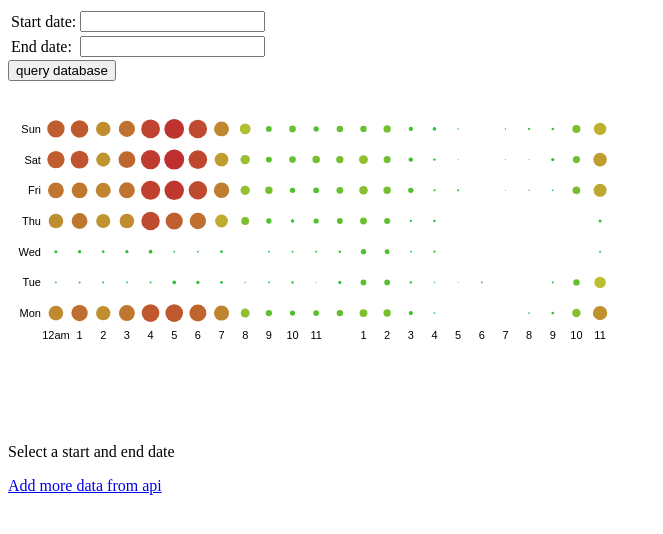
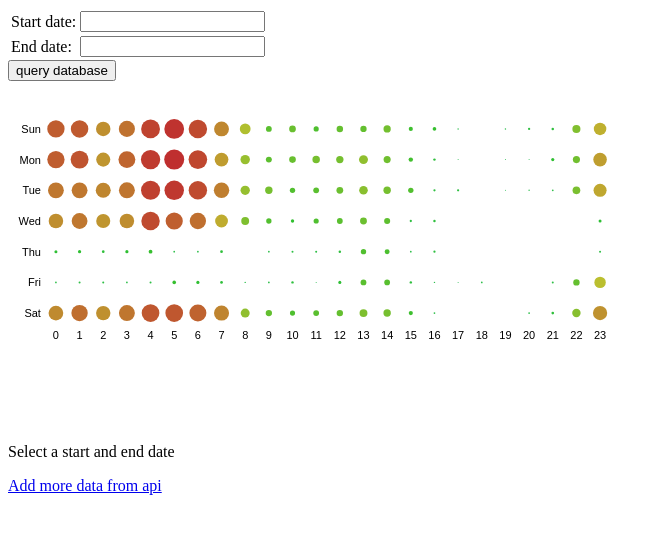
Before and after one commit to somair/djangolytics, a Django app: page /dot_chart in a window 1280 px wide. Shown: the top 534 px of the page, without its empty margins (0-663 px from the left). Run offline with Django 3.2, Linux system fonts and the light colour scheme; the visitor is signed in with stand-in values (Sample User, id 1).

Commit message:
Tweaked labels

```diff
--- a/googleAnalytics/templates/googleAnalytics/dot_chart.html
+++ b/googleAnalytics/templates/googleAnalytics/dot_chart.html
@@ -11,8 +11,8 @@ window.onload = function () {
         xs = [0, 1, 2, 3, 4, 5, 6, 7, 8, 9, 10, 11, 12, 13, 14, 15, 16, 17, 18, 19, 20, 21, 22, 23, 0, 1, 2, 3, 4, 5, 6, 7, 8, 9, 10, 11, 12, 13, 14, 15, 16, 17, 18, 19, 20, 21, 22, 23, 0, 1, 2, 3, 4, 5, 6, 7, 8, 9, 10, 11, 12, 13, 14, 15, 16, 17, 18, 19, 20, 21, 22, 23, 0, 1, 2, 3, 4, 5, 6, 7, 8, 9, 10, 11, 12, 13, 14, 15, 16, 17, 18, 19, 20, 21, 22, 23, 0, 1, 2, 3, 4, 5, 6, 7, 8, 9, 10, 11, 12, 13, 14, 15, 16, 17, 18, 19, 20, 21, 22, 23, 0, 1, 2, 3, 4, 5, 6, 7, 8, 9, 10, 11, 12, 13, 14, 15, 16, 17, 18, 19, 20, 21, 22, 23, 0, 1, 2, 3, 4, 5, 6, 7, 8, 9, 10, 11, 12, 13, 14, 15, 16, 17, 18, 19, 20, 21, 22, 23],
         ys = [7, 7, 7, 7, 7, 7, 7, 7, 7, 7, 7, 7, 7, 7, 7, 7, 7, 7, 7, 7, 7, 7, 7, 7, 6, 6, 6, 6, 6, 6, 6, 6, 6, 6, 6, 6, 6, 6, 6, 6, 6, 6, 6, 6, 6, 6, 6, 6, 5, 5, 5, 5, 5, 5, 5, 5, 5, 5, 5, 5, 5, 5, 5, 5, 5, 5, 5, 5, 5, 5, 5, 5, 4, 4, 4, 4, 4, 4, 4, 4, 4, 4, 4, 4, 4, 4, 4, 4, 4, 4, 4, 4, 4, 4, 4, 4, 3, 3, 3, 3, 3, 3, 3, 3, 3, 3, 3, 3, 3, 3, 3, 3, 3, 3, 3, 3, 3, 3, 3, 3, 2, 2, 2, 2, 2, 2, 2, 2, 2, 2, 2, 2, 2, 2, 2, 2, 2, 2, 2, 2, 2, 2, 2, 2, 1, 1, 1, 1, 1, 1, 1, 1, 1, 1, 1, 1, 1, 1, 1, 1, 1, 1, 1, 1, 1, 1, 1, 1],
         data = [294, 300, 204, 255, 348, 383, 334, 217, 114, 33, 44, 26, 41, 39, 52, 17, 13, 2, 0, 2, 5, 6, 64, 153, 294, 313, 195, 280, 365, 392, 340, 184, 87, 35, 43, 55, 53, 79, 49, 19, 6, 1, 0, 1, 1, 10, 50, 181, 246, 246, 220, 249, 355, 373, 332, 233, 85, 54, 28, 33, 45, 72, 54, 28, 5, 5, 0, 1, 2, 3, 58, 167, 206, 245, 194, 207, 334, 290, 261, 160, 61, 28, 11, 26, 33, 46, 36, 5, 6, 0, 0, 0, 0, 0, 0, 9, 9, 10, 7, 10, 14, 3, 3, 7, 0, 3, 4, 4, 6, 28, 24, 3, 5, 0, 0, 0, 0, 0, 0, 4, 3, 4, 4, 3, 4, 13, 10, 7, 2, 3, 6, 1, 9, 33, 32, 6, 2, 1, 3, 0, 0, 4, 40, 128, 212, 263, 202, 248, 307, 306, 284, 222, 79, 39, 26, 33, 40, 61, 54, 17, 3, 0, 0, 0, 3, 7, 70, 199],
-        axisy = ["Mon", "Tue", "Wed", "Thu", "Fri", "Sat", "Sun"],
-        axisx = ["12am", "1", "2", "3", "4", "5", "6", "7", "8", "9", "10", "11", "12pm", "1", "2", "3", "4", "5", "6", "7", "8", "9", "10", "11"];
+        axisy = ["Sat", "Fri", "Thu", "Wed", "Tue", "Mon", "Sun"],
+        axisx = ["0", "1", "2", "3", "4", "5", "6", "7", "8", "9", "10", "11", "12", "13", "14", "15", "16", "17", "18", "19", "20", "21", "22", "23"];
 
     r.dotchart(10, 10, 620, 260, xs, ys, data, {symbol: "o", max: 10, heat: true, axis: "0 0 1 1", axisxstep: 23, axisystep: 6, axisxlabels: axisx, axisxtype: " ", axisytype: " ", axisylabels: axisy}).hover(function () {
         this.marker = this.marker || r.tag(this.x, this.y, this.value, 0, this.r + 2).insertBefore(this);
```
